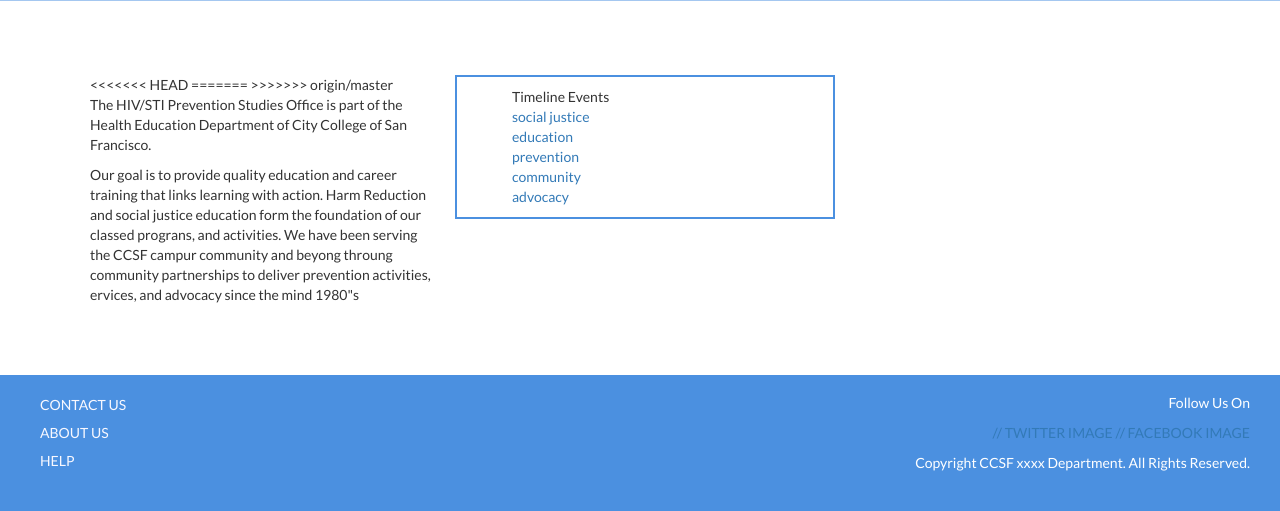
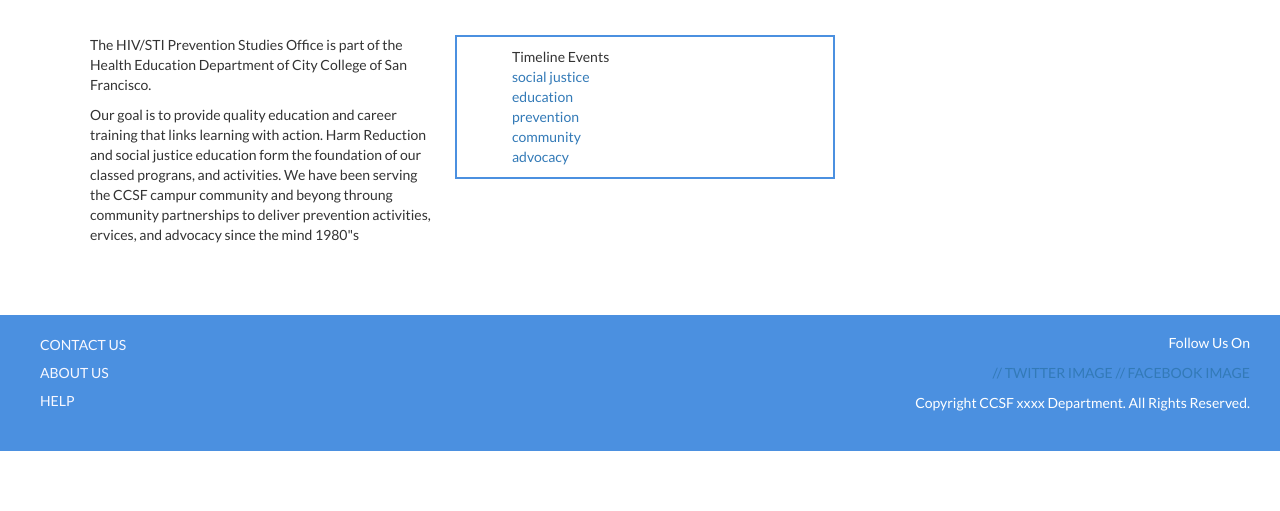
Before and after one commit to Lutalo/HIV-Timeline-CS195, a Flask app: page /about in a window 1280 px wide. Shown: the part 492-1003 px from the top of the page. After the commit the page ends 943 px from the top, so only its background shows below. Run offline with Flask 2, Linux system fonts and the light colour scheme; some libraries are stand-ins or nearby versions.

Commit message:
Commit Disaster 2k16

```diff
--- a/app/static/css/main.css
+++ b/app/static/css/main.css
@@ -90,7 +90,6 @@ li {
 }
 
 /*
-<<<<<<< HEAD
 * ============================================================================
 * Header images
 * ============================================================================
@@ -106,8 +105,6 @@ li {
 }
 
 /*
-=======
->>>>>>> origin/master
 *  ============================================================================
 *
 *  Information/Prevention
--- a/app/templates/about.html
+++ b/app/templates/about.html
@@ -27,15 +27,8 @@
 	 	{% endblock %}
 
 <!--start here -->
-<<<<<<< HEAD
 	<div class="heading">
-		<div class="main-img" id="about-header-image">
-=======
-<div class="heading">
-		<div class="main-img">
-			<!-- image here -->
->>>>>>> origin/master
-		</div>
+		<div class="main-img" id="about-header-image"></div>
 		<div class="heading-text">
 			<h1>About Us</h1>
 		</div>
@@ -43,10 +36,6 @@
 
 	<div class="container">
 		<div class="content col-md-4">
-<<<<<<< HEAD
-=======
-
->>>>>>> origin/master
 			<p>The HIV/STI Prevention Studies Office is part of the Health Education Department of City College of San Francisco.</p>
 			<p>Our goal is to provide quality education and career training that links learning with action. Harm Reduction and social justice education form the foundation of our classed prograns, and activities. We have been serving the CCSF campur community and beyong throung community partnerships to deliver prevention activities, ervices, and advocacy since the mind 1980"s</p>
 		</div>
```
